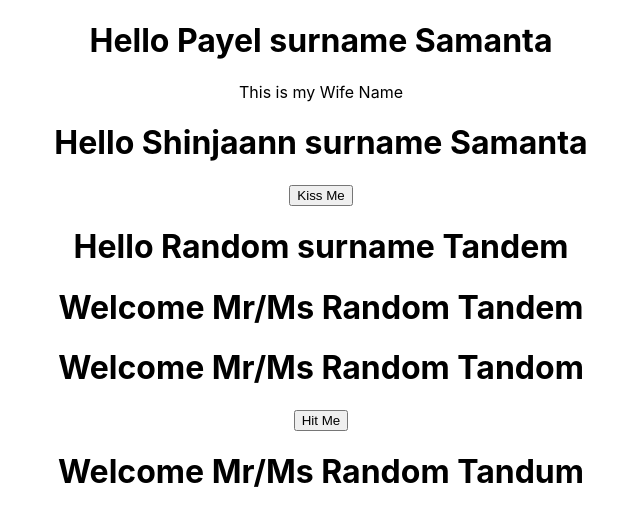
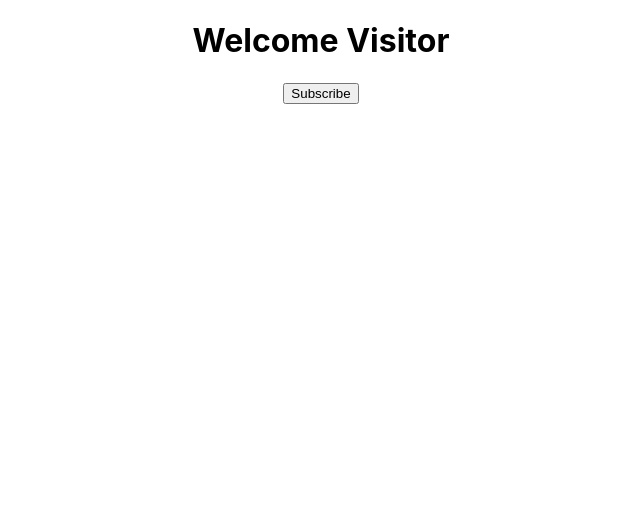
Before and after one commit to rqzq/myProjects, a React (Create React App) app in the folder react-projects/: page / in a window 1280 px wide. Shown: the top 526 px of the page, without its empty margins (319-959 px from the left). Built offline with nearby package versions, Linux system fonts and the light colour scheme.

Commit message:
Using Subscribe Button and with onClick Event generating a message for clicking the button subscribe

```diff
--- a/react-projects/src/App.js
+++ b/react-projects/src/App.js
@@ -3,28 +3,12 @@ import logo from './logo.svg';
 import './App.css';
 import Greet from "./components/Greet";
 import Welcome from "./components/Welcome";
+import Message from "./components/Message";
 
 function App() {
   return (
     <div className="App">
-      <Greet name="Payel" surname="Samanta">
-        <p>
-          This is my Wife Name
-        </p>
-      </Greet>
-      <Greet name="Shinjaann" surname="Samanta">
-        <button>
-          Kiss Me
-        </button>
-      </Greet>
-    <Greet name="Random" surname="Tandem"/>
-    <Welcome name="Random" surname="Tandem" />
-    <Welcome name="Random" surname="Tandom" >
-      <button>
-        Hit Me
-      </button>
-    </Welcome>
-    <Welcome name="Random" surname="Tandum" />
+      <Message />
     </div>
   );
 }
--- /dev/null
+++ b/react-projects/src/components/Message.js
@@ -0,0 +1,29 @@
+import React,{ Component } from "react";
+
+class Message extends Component{
+    constructor() {
+        super()
+        this.state = {
+            message: 'Welcome Visitor'
+        }
+    }
+    changeMessage(){
+        this.setState({
+            message: 'Thank You for Subscribing!!'
+        })
+    }
+    render(){
+        return (
+            <div>
+                <h1>
+                    {this.state.message}
+                </h1>
+                <button onClick={() => this.changeMessage()}>
+                    Subscribe
+                </button>
+            </div>
+
+        )
+    }
+}
+export default Message
```
